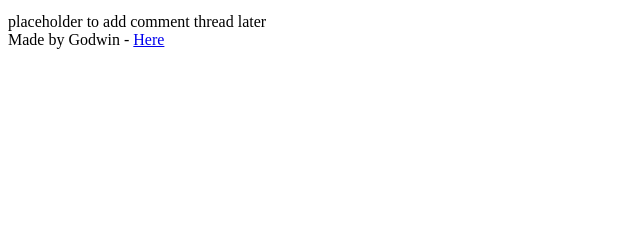
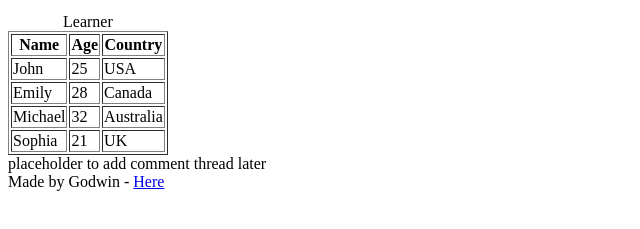
Before and after one commit to Godwinakladzi/My_First_Portfolio, a plain HTML site: page html_basic/index.html in a window 1280 px wide. Shown: the part 287-516 px from the top of the page, without its empty margins (0-640 px from the left). Drawn offline with Linux system fonts and the light colour scheme.

Commit message:
table added

```diff
--- a/html_basic/index.html
+++ b/html_basic/index.html
@@ -26,7 +26,39 @@
                 </a>
                 <figcaption>This is a placeholder image.</figcaption>
             </figure>
-        </article>
+            <table border="1">
+                    <caption>Learner</caption>
+
+                        <thead>
+                            <tr>
+                                <th>Name</th>
+                                <th>Age</th>
+                                <th>Country</th>
+                            </tr>
+                        </thead>
+                        <tbody>
+                            <tr>
+                                <td>John</td>
+                                <td>25</td>
+                                <td>USA</td>
+                            </tr>
+                            <tr>
+                                <td>Emily</td>
+                                <td>28</td>
+                                <td>Canada</td>
+                            </tr>
+                            <tr>
+                                <td>Michael</td>
+                                <td>32</td>
+                                <td>Australia</td>
+                            </tr>
+                            <tr>
+                                <td>Sophia</td>
+                                <td>21</td>
+                                <td>UK</td>
+                            </tr>
+                        </tbody>
+            </table>
 
         <aside>
             placeholder to add comment thread later
```
